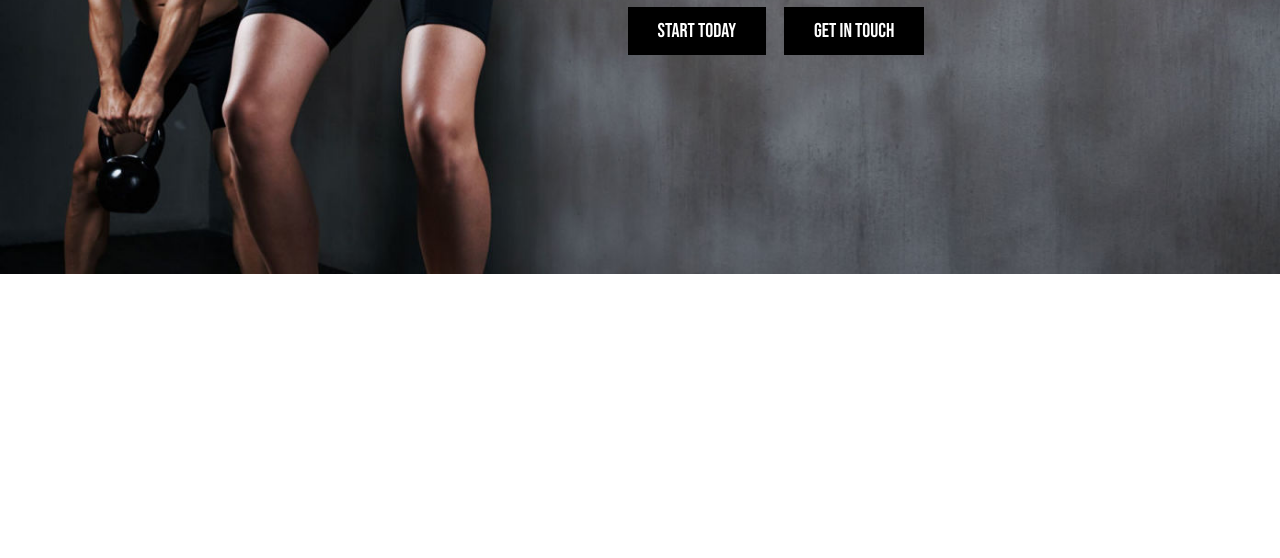
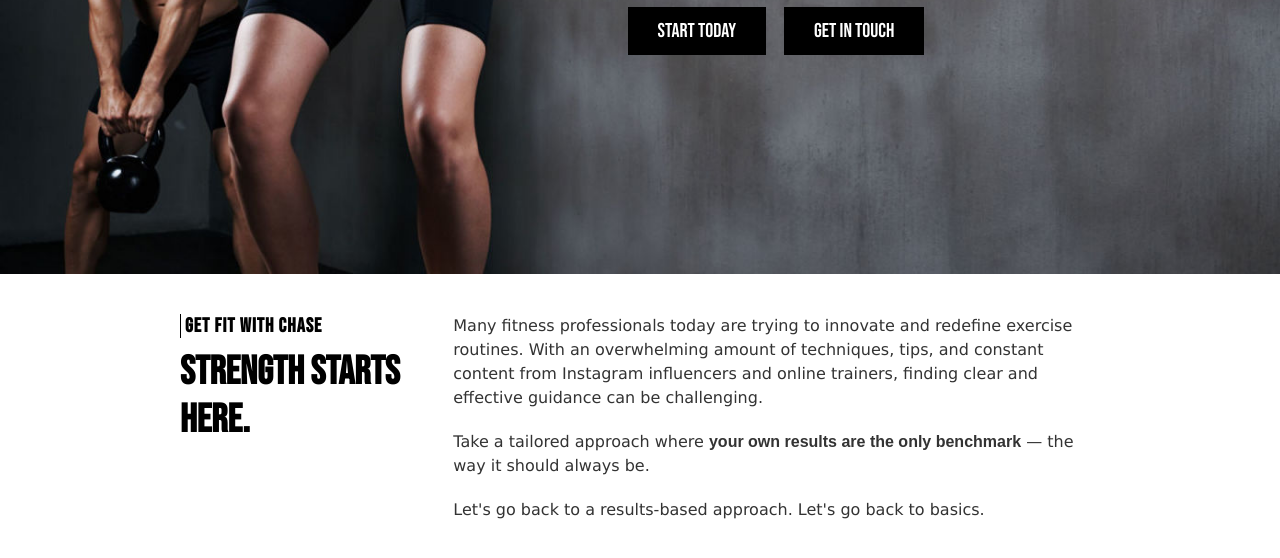
Before and after one commit to tommycomeau3/PT-Website, a plain HTML site: page index.html in a window 1280 px wide. Shown: the part 526-1084 px from the top of the page. Before the commit the page ends 800 px from the top, so only its background shows below. Drawn offline with Linux system fonts and the light colour scheme.

Commit message:
added about section

```diff
--- a/index.html
+++ b/index.html
@@ -41,7 +41,6 @@
                 </li>
             </ul>
         </nav>
-    </header>
 
         <div class="mobile-navigation">
             <button>
@@ -65,6 +64,7 @@
             </ul>
         </div>
 
+        <section id="home">
             <div class="hero-img">
                 <div class="hero-content">
                     <p class="personal-training-1">Personal</p>
@@ -76,5 +76,23 @@
                     </div>
                 </div>
             </div>
+        </section>
+    </header>
+
+    <section id="about">
+        <div class="about-container">
+            <div class="about-text">
+                <div class="about-heading">
+                    <p class="fit">GET FIT WITH CHASE</p>
+                    <h1 class="slogan">Strength starts here.</h1>
+                </div>
+                <div class="about-description">
+                    <p>Many fitness professionals today are trying to innovate and redefine exercise routines. With an overwhelming amount of techniques, tips, and constant content from Instagram influencers and online trainers, finding clear and effective guidance can be challenging.</p>
+                    <p>Take a tailored approach where <strong>your own results are the only benchmark</strong> — the way it should always be.</p>
+                    <p>Let's go back to a results-based approach. Let's go back to basics.</p>
+                </div>
+            </div>
+        </div>
+    </section>
 </body>
 <html>
--- a/style.css
+++ b/style.css
@@ -141,6 +141,63 @@ nav ul a {
     max-width: 550px;
 }
 
+.about-container {
+    display: flex;
+    flex-direction: row;
+    justify-content: space-between;
+    align-items: center;
+    padding: 4rem 4rem;
+    height: auto;
+    max-width: 1000px;
+    margin: 0 auto;
+    text-align: left;
+}
+
+.about-text {
+    display: flex;
+    flex-direction: row; /* Ensure children stack vertically */
+    align-items: flex-start; /* Align children to the start */
+}
+
+.about-heading p {
+    font-family: "Bebas Neue", sans-serif;
+    font-weight: 700;
+    font-size: 2rem;
+    margin: 0;
+    letter-spacing: 1px;
+    border-left: 1.5px solid black;
+    padding-left: 4px;
+}
+
+.about-heading h1 {
+    font-family: "Bebas Neue", sans-serif;
+    font-weight: 700;
+    font-size: 4rem;
+    margin: 10px 0 20px 0;
+    line-height: 1.2;
+}
+
+.about-description p {
+    font-family: Verdana, Geneva, Tahoma;
+    font-size: 1.6rem;
+    line-height: 1.5;
+    margin-bottom: 20px;
+    color: #333;
+    max-width: 700px;
+}
+
+.about-button {
+    padding: 15px 30px;
+    font-size: 1.6rem;
+    font-family: "Bebas Neue", sans-serif;
+    color: white;
+    background-color: black;
+    border: none;
+    cursor: pointer;
+    transition: background-color 0.3s ease;
+    margin-top: 20px;
+}
+
 @media (max-width: 900px) {
     nav {
         padding: 15px 40px 15px 30px;
@@ -253,6 +310,15 @@ nav ul a {
         color: black;
     }
 
+    .hero-content {
+        flex-direction: column;
+        align-items: flex-start;
+    }
+
+    .about-text {
+        flex-direction: column;
+        align-items: flex-start;
+    }
 }
 
 @media (max-width: 500px) {
```
Lines whose indentation alone changed are shown as unchanged.
